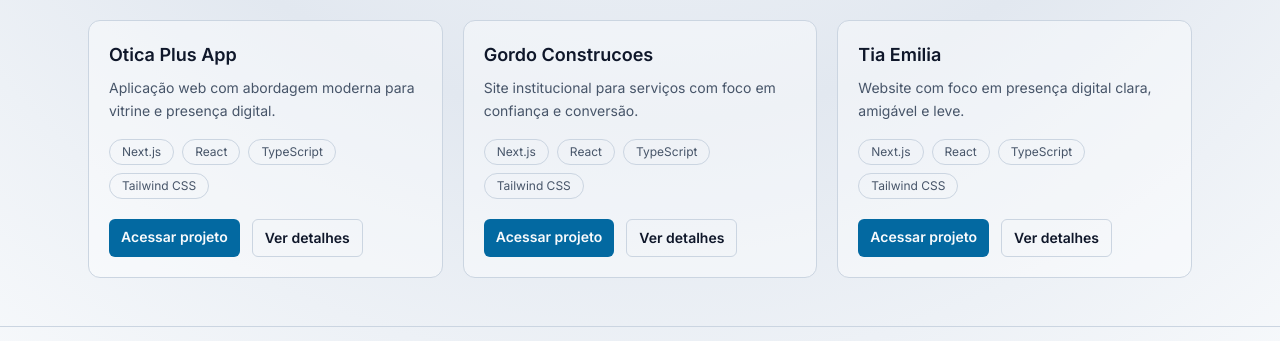
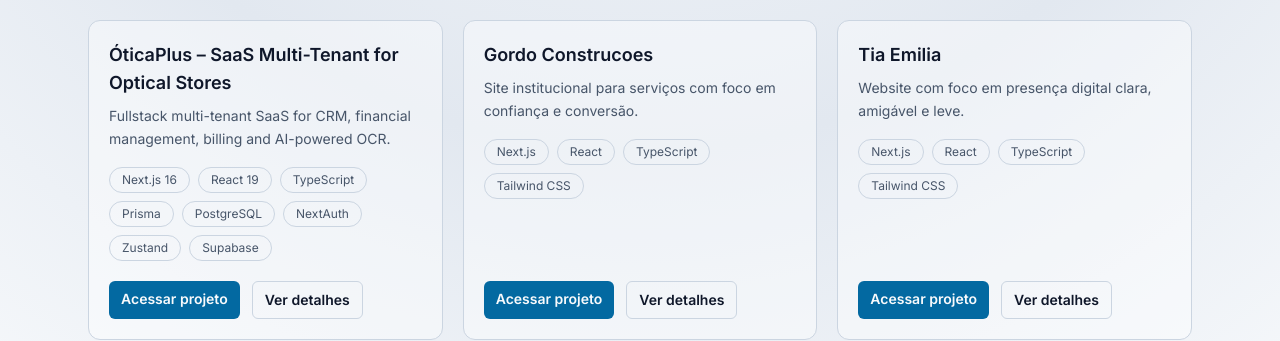
Before and after one commit to CarlosSb/antonio-gomes, a Next.js app: page /projects in a window 1280 px wide. Shown: the part 482-823 px from the top of the page. Built offline with nearby package versions, Linux system fonts and the light colour scheme; no server answers.

Commit message:
feat(content): add ÓticaPlus enterprise case study data

```diff
--- a/src/content/projects.ts
+++ b/src/content/projects.ts
@@ -156,42 +156,55 @@
     },
   },
   {
-    slug: "otica-plus-app",
-    title: "Otica Plus App",
-    liveUrl: "https://otica-plus-app.vercel.app/",
-    stack: ["Next.js", "React", "TypeScript", "Tailwind CSS"],
-    summary: {
-      pt: "Aplicação web com abordagem moderna para vitrine e presença digital.",
-      en: "Modern web app approach for storefront and digital presence.",
+    slug: "otica-plus",
+    title: "ÓticaPlus – SaaS Multi-Tenant for Optical Stores",
+    shortDescription:
+      "Fullstack multi-tenant SaaS for CRM, financial management, billing and AI-powered OCR.",
+    description: {
+      pt: `Sistema SaaS multi-tenant para gestão completa de óticas.
+Inclui CRM, controle de pedidos, módulo financeiro com crediário,
+billing por plano, portal de laboratório e OCR com IA.`,
+      en: `Multi-tenant SaaS platform for optical store management.
+Includes CRM, order workflow, financial module with installments,
+subscription billing, lab portal and AI-powered OCR.`,
     },
-    description: {
-      pt: "Case com atenção em apresentação visual, organização de conteúdo e experiência fluida.",
-      en: "Case focused on visual presentation, content organization, and smooth interaction.",
-    },
-    challenge: {
-      pt: "Equilibrar estética e performance em uma interface visualmente rica.",
-      en: "Balance aesthetics and performance in a visually rich interface.",
-    },
-    solution: {
-      pt: "Uso de componentes leves e estrutura orientada a carregamento eficiente.",
-      en: "Lightweight components and structure optimized for efficient loading.",
-    },
-    results: {
-      pt: "Entrega de navegação consistente com boa percepção de velocidade.",
-      en: "Delivered consistent navigation with strong speed perception.",
-    },
-    highlights: {
-      pt: [
-        "Design limpo e funcional.",
-        "Estrutura escalável para futuras features.",
-        "Componentização para manutenção simplificada.",
-      ],
-      en: [
-        "Clean and functional design.",
-        "Scalable structure for future features.",
-        "Componentized code for easier maintenance.",
-      ],
-    },
+    stack: [
+      "Next.js 16",
+      "React 19",
+      "TypeScript",
+      "Prisma",
+      "PostgreSQL",
+      "NextAuth",
+      "Zustand",
+      "Supabase",
+    ],
+    architecture: [
+      "Modular monolith",
+      "Multi-tenant RBAC system",
+      "JWT-based authentication",
+      "Async job processing",
+      "OCR AI integration",
+    ],
+    highlights: [
+      "472 TypeScript files",
+      "118 API routes",
+      "36 Prisma models",
+      "Multi-context user roles",
+      "Integrated commercial + financial workflow",
+    ],
+    impact: [
+      "Centralized operational workflow for optical stores",
+      "Reduced manual data entry with OCR",
+      "Structured billing and subscription management",
+    ],
+    links: [
+      {
+        label: "Live",
+        href: "https://otica-plus-app.vercel.app/",
+      },
+    ],
+    featured: true,
+    seoTitle: "ÓticaPlus | Antonio Gomes",
   },
   {
     slug: "gordo-construcoes",
```
